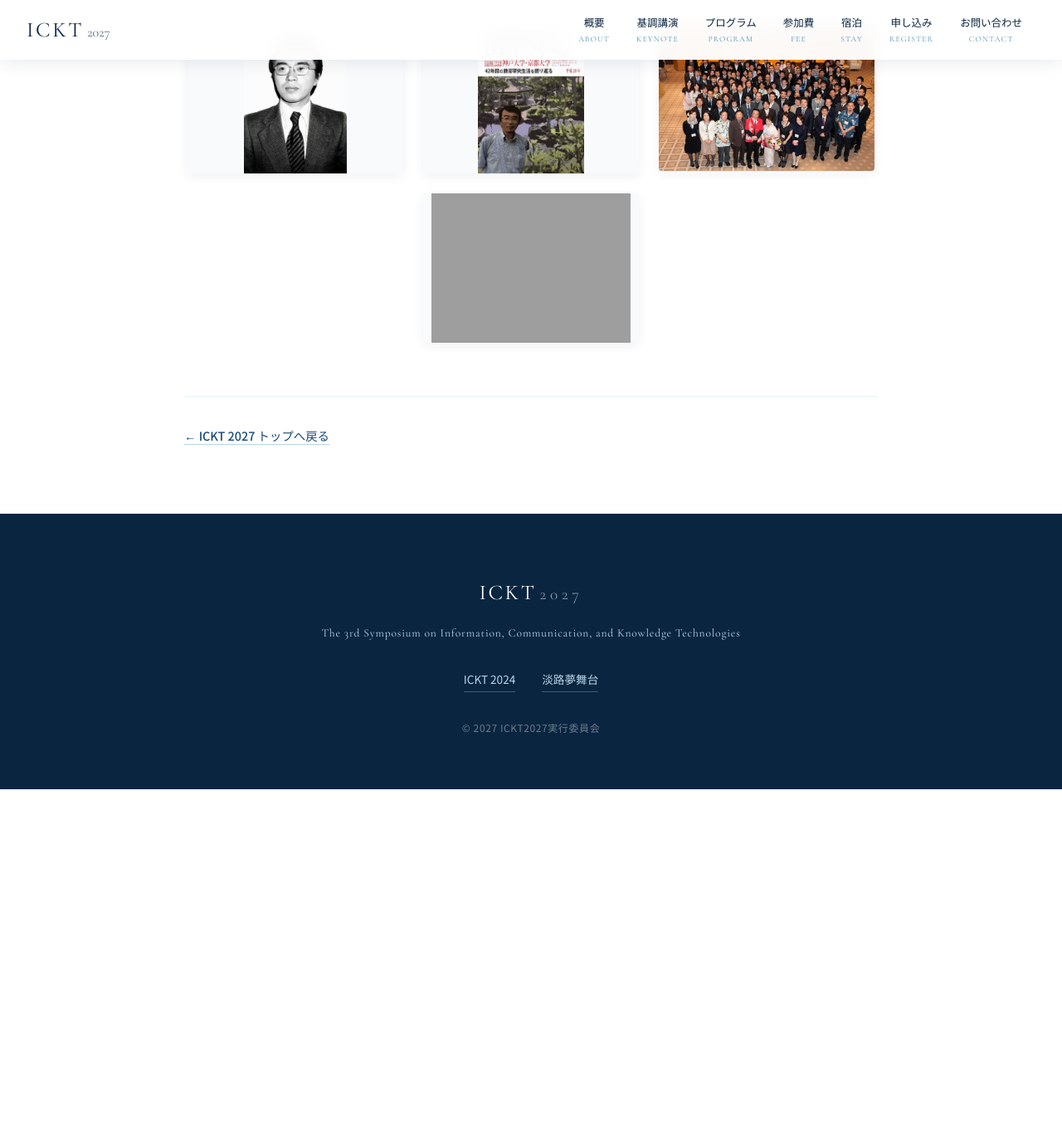
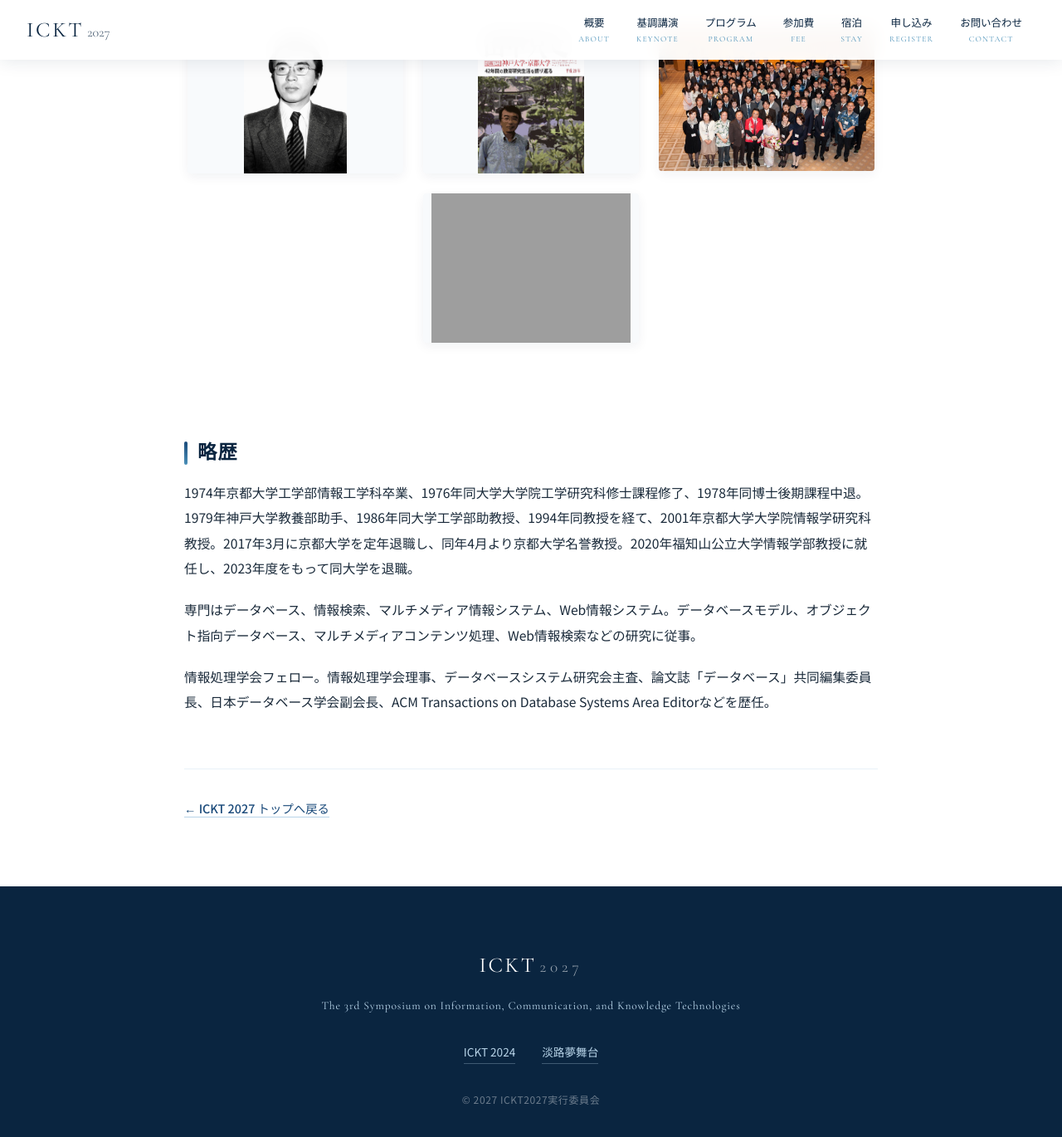
Before and after one commit to ickt2027/ickt2027.github.io, a Jekyll site: the page built from keynote.md, in a window 1280 px wide and 1400 px high, scrolled down 859 px. Shown: the top 1370 px of the window at 83% size. Built offline with Jekyll 4.4.1, drawn with Linux system fonts in a browser that asks for light colours; before the commit the page ends 1810 px from its top, so only the background shows below that; grey boxes are pictures that could not be loaded.

Commit message:
update pages

```diff
--- a/assets/css/style.css
+++ b/assets/css/style.css
@@ -598,6 +598,19 @@ body.menu-open { overflow: hidden; }
   line-height: 1.95;
 }
 
+/* 略歴 */
+.editorial-bio {
+  display: flex;
+  flex-direction: column;
+  gap: 1.2rem;
+}
+.editorial-bio p {
+  font-size: 0.98rem;
+  line-height: 1.95;
+  color: var(--text-dark);
+  margin: 0;
+}
+
 /* スナップショット（セクション間の上品な写真列） */
 .editorial-snapshots {
   display: flex;
--- a/keynote.md
+++ b/keynote.md
@@ -59,6 +59,22 @@ permalink: /keynote/
     </figure>
   </div>
 
+  <!-- 略歴 -->
+  <section class="editorial-section">
+    <h2 id="bio">略歴</h2>
+    <div class="editorial-bio">
+      <p>
+        1974年京都大学工学部情報工学科卒業、1976年同大学大学院工学研究科修士課程修了、1978年同博士後期課程中退。1979年神戸大学教養部助手、1986年同大学工学部助教授、1994年同教授を経て、2001年京都大学大学院情報学研究科教授。2017年3月に京都大学を定年退職し、同年4月より京都大学名誉教授。2020年福知山公立大学情報学部教授に就任し、2023年度をもって同大学を退職。
+      </p>
+      <p>
+        専門はデータベース、情報検索、マルチメディア情報システム、Web情報システム。データベースモデル、オブジェクト指向データベース、マルチメディアコンテンツ処理、Web情報検索などの研究に従事。
+      </p>
+      <p>
+        情報処理学会フェロー。情報処理学会理事、データベースシステム研究会主査、論文誌「データベース」共同編集委員長、日本データベース学会副会長、ACM Transactions on Database Systems Area Editorなどを歴任。
+      </p>
+    </div>
+  </section>
+
   <div class="editorial-back">
     <a href="/" class="back-link">← ICKT 2027 トップへ戻る</a>
   </div>
```
